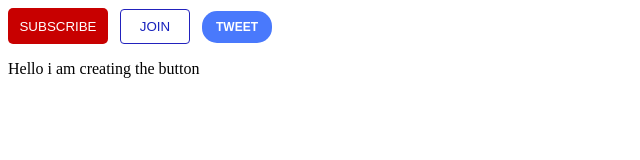
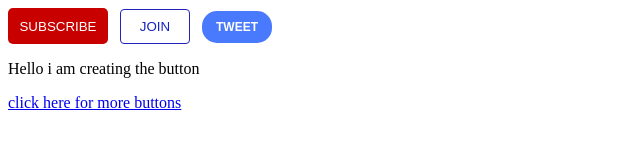
Before and after one commit to Shabaz-khan-1221/website, a plain HTML site: page index.html in a window 1280 px wide. Shown: the whole page, without its empty margins (0-640 px from the left). Drawn offline with Linux system fonts and the light colour scheme.

Commit message:
Update index.html
new link for buttons has been added

```diff
--- a/index.html
+++ b/index.html
@@ -16,6 +16,7 @@
     <button class="tweet-button">TWEET</button>
 
     <p>Hello i  am creating the button </p>
+    <a href="homework.html" target="blank">click here for more buttons</a>
 
 </body>
 </html>
```
